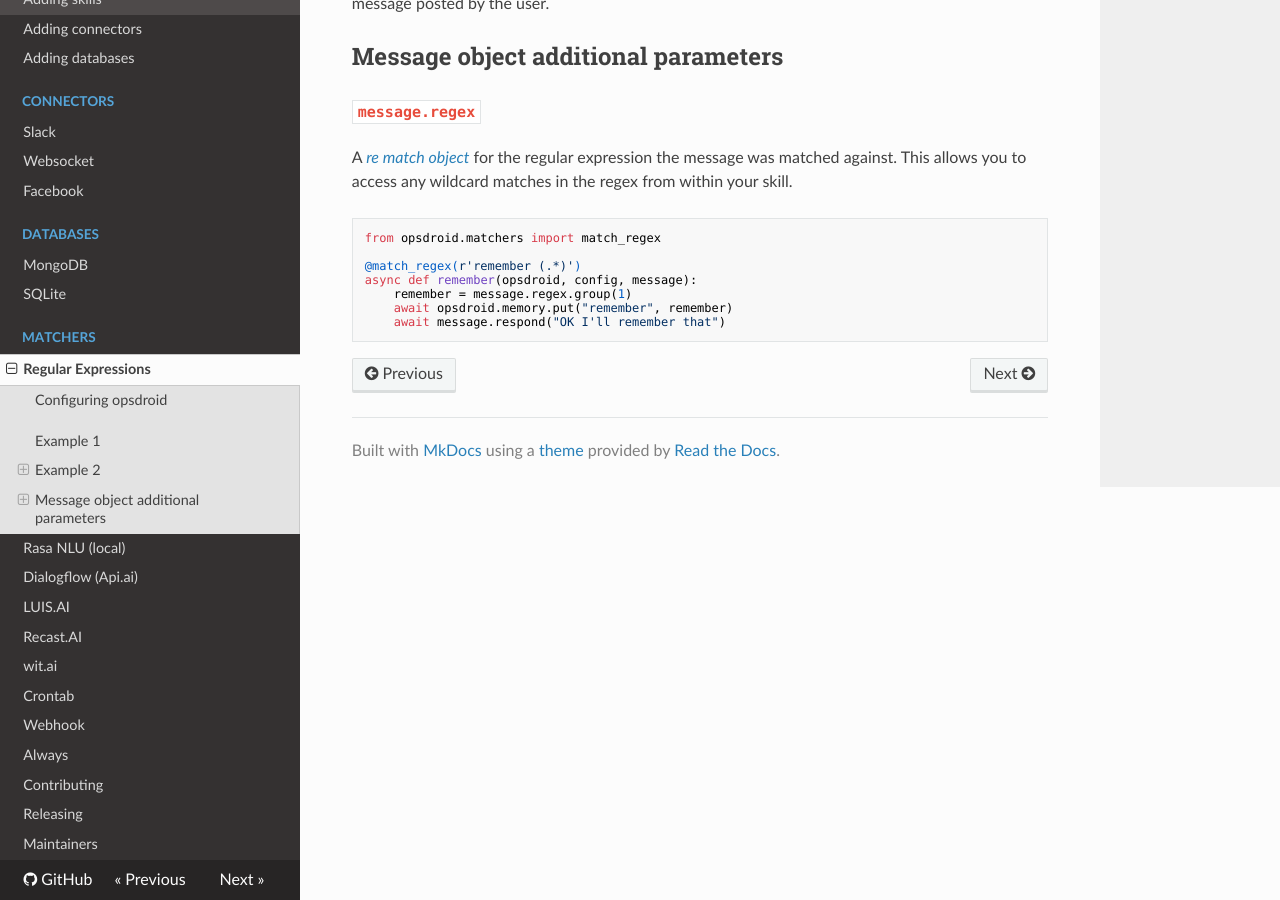
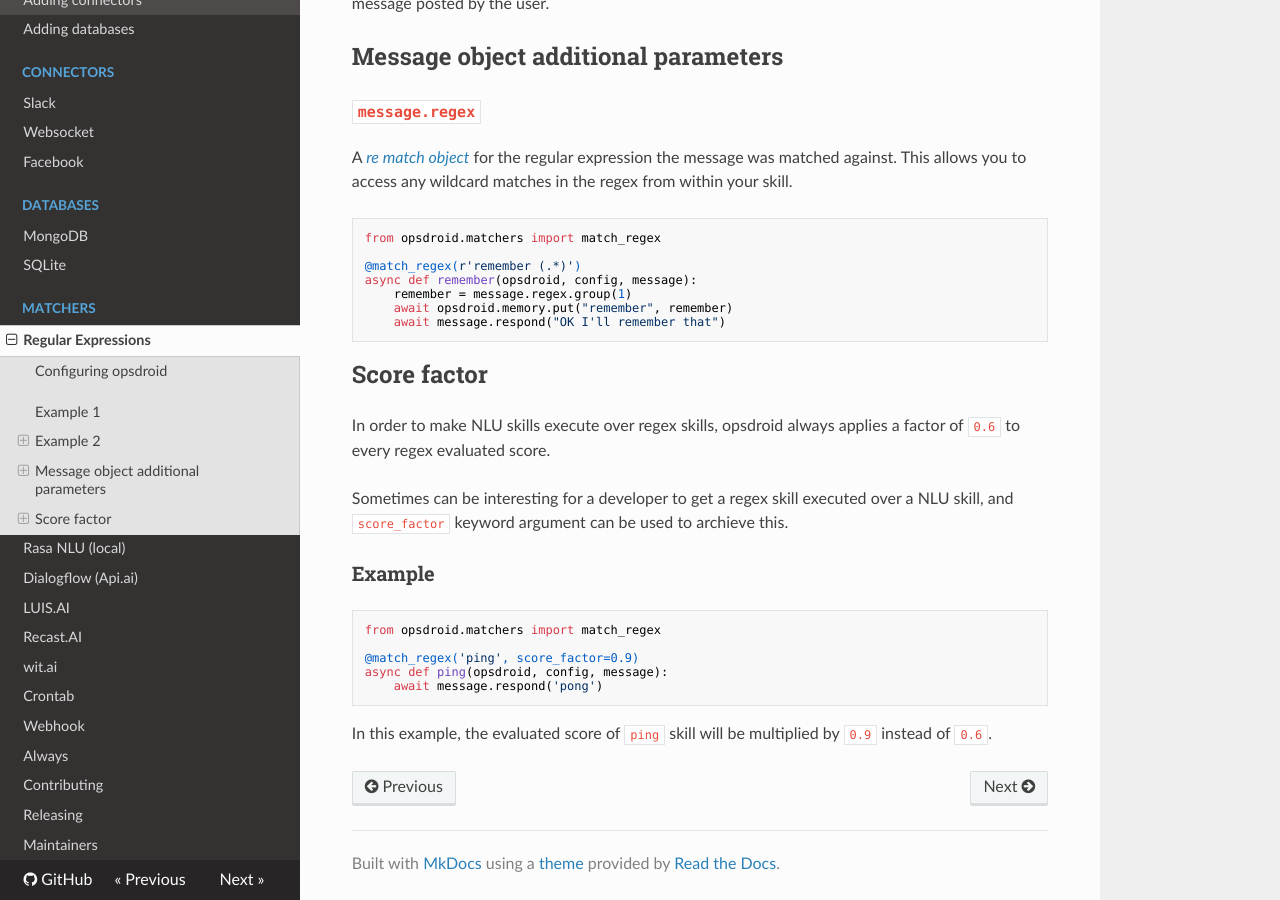
Before and after one commit to opsdroid/opsdroid, an MkDocs documentation site: the page built from docs/matchers/regex.md, in a window 1280 px wide and 900 px high, scrolled down 1852 px. Built offline with MkDocs 1.6.1, drawn with Linux system fonts in a browser that asks for light colours; nearby versions of some CDN libraries; old or Windows-style settings are respelled for this version of MkDocs.

Commit message:
Add score_factor explanation in docs

````diff
--- a/docs/matchers/regex.md
+++ b/docs/matchers/regex.md
@@ -91,3 +91,22 @@ async def remember(opsdroid, config, message):
     await opsdroid.memory.put("remember", remember)
     await message.respond("OK I'll remember that")
 ```
+
+## Score factor
+
+In order to make NLU skills execute over regex skills, opsdroid always applies a factor of `0.6` to every regex evaluated score.
+
+Sometimes can be interesting for a developer to get a regex skill executed over a NLU skill, and `score_factor` keyword argument can be used to archieve this.
+
+
+### Example
+
+```python
+from opsdroid.matchers import match_regex
+
+@match_regex('ping', score_factor=0.9)
+async def ping(opsdroid, config, message):
+    await message.respond('pong')
+```
+
+In this example, the evaluated score of `ping` skill will be multiplied by `0.9` instead of `0.6`.
````
Also changed, not shown: other parts of docs/matchers/regex.md (+1 -1 lines).
